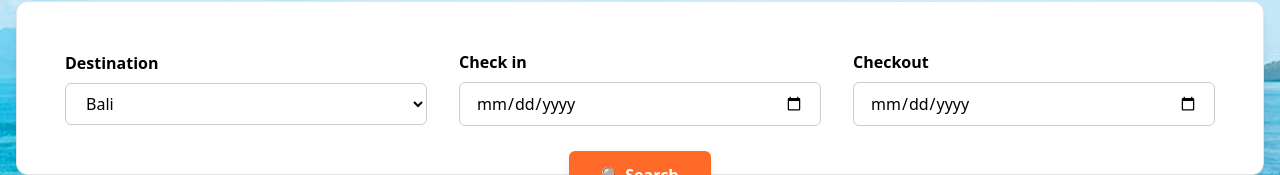
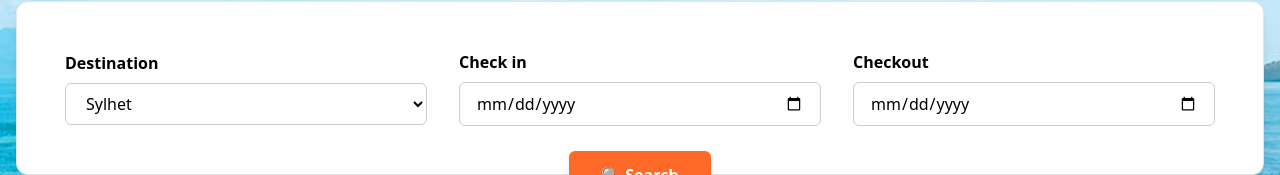
Before and after one commit to Mahmudulislamshuvo/stay-swift, a Next.js app: page / in a window 1280 px wide. Shown: the part 352-527 px from the top of the page. Built offline with nearby package versions, Linux system fonts and the light colour scheme; no server answers.

Commit message:
feat: update Search component to use default destination "Sylhet" and enhance destination options

```diff
--- a/app/(home)/hotels/page.js
+++ b/app/(home)/hotels/page.js
@@ -4,12 +4,17 @@ import Search from "@/components/search/Search";
 
 export const dynamic = "force-dynamic";
 
-const HotelsPage = () => {
+const HotelsPage = ({ searchParams: { destination, checkin, checkout } }) => {
   return (
     <>
       <section className="bg-[url('/hero-bg.jpg')] bg-cover bg-no-repeat bg-center pt-[100px] pb-[60px]">
         <div className="container items-center py-12 ">
-          <Search fromList={true} />
+          <Search
+            fromList={true}
+            destination={destination}
+            checkin={checkin}
+            checkout={checkout}
+          />
         </div>
       </section>
       <section className="py-12">
--- a/components/search/Search.jsx
+++ b/components/search/Search.jsx
@@ -9,7 +9,7 @@ const Search = ({ fromList, destination, checkin, checkout }) => {
   const pathname = usePathname();
 
   const [serachTerm, setSearchTerm] = useState({
-    destination: destination || "dhaka",
+    destination: destination || "Sylhet",
     checkin: checkin,
     checkout: checkout,
   });
@@ -66,10 +66,10 @@ const Search = ({ fromList, destination, checkin, checkout }) => {
                 defaultValue={serachTerm.destination}
               >
                 <option value="Bali">Bali</option>
-                <option value="Bali">Cox's Bazar</option>
-                <option value="Bali">Sylhet</option>
-                <option value="Bali">Saint Martin</option>
-                <option value="Bali">Bali</option>
+                <option value="Cox's Bazar">Cox's Bazar</option>
+                <option value="Sylhet">Sylhet</option>
+                <option value="Saint Martin">Saint Martin</option>
+                <option value="Khulna">Khulna</option>
               </select>
             </h4>
           </div>
```
